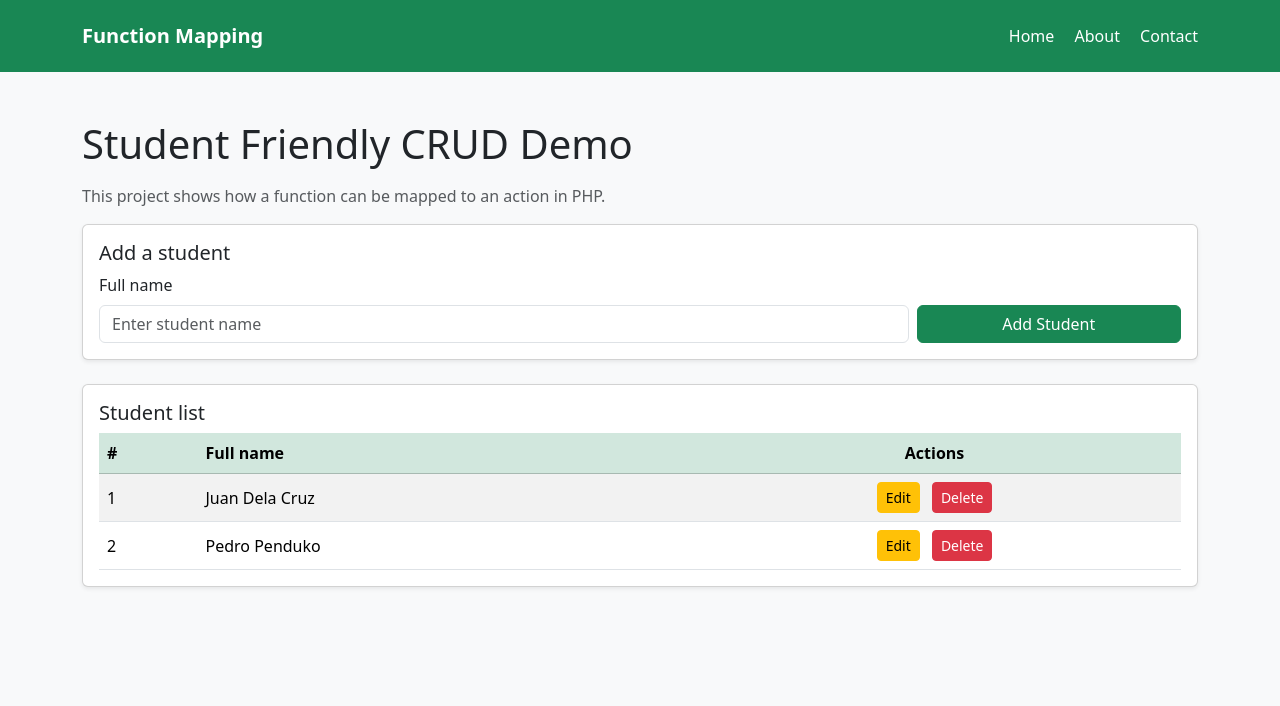
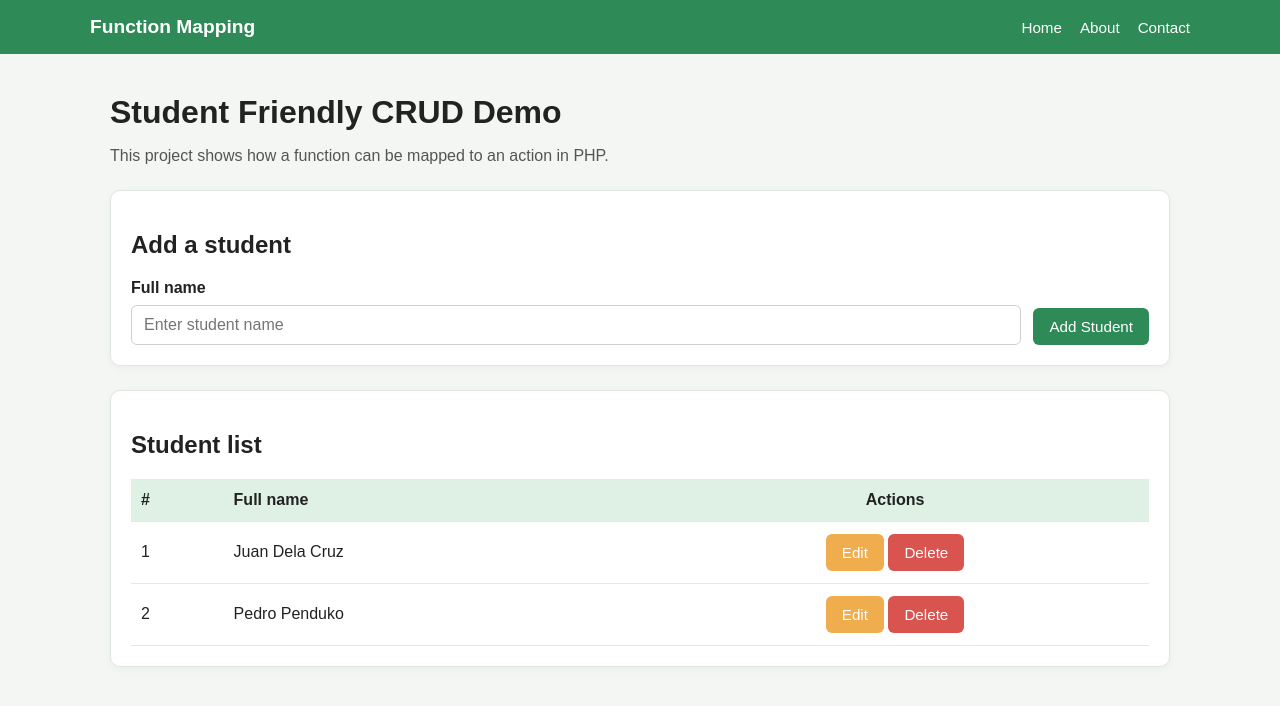
Before and after one commit to m1ch93l/function-mapping, a PHP site: page / in a window 1280 px wide. Shown: the top 706 px of the page. Run offline with PHP 8.4, Linux system fonts and the light colour scheme; data comes from the database, SQL or seed files in the repository.

Commit message:
add basic css and php

```diff
--- a/config/database.php
+++ b/config/database.php
@@ -7,14 +7,15 @@ $config = [
     'dbname' => 'function_mapping',
 ];
 
-$dsn     = "mysql:host={$config['host']};dbname={$config['dbname']}";
-$options = [
-    PDO::ATTR_ERRMODE            => PDO::ERRMODE_EXCEPTION,
-    PDO::ATTR_DEFAULT_FETCH_MODE => PDO::FETCH_ASSOC,
-    PDO::ATTR_EMULATE_PREPARES   => false,
-];
-try {
-    $conn = new PDO($dsn, $config['user'], $config['pass'], $options);
-} catch (PDOException $e) {
-    throw new PDOException($e->getMessage(), (int) $e->getCode());
+$conn = new mysqli(
+    $config['host'],
+    $config['user'],
+    $config['pass'],
+    $config['dbname']
+);
+
+if ($conn->connect_error) {
+    die('Database connection failed: ' . $conn->connect_error);
 }
+
+$conn->set_charset('utf8mb4');
--- a/index.php
+++ b/index.php
@@ -3,76 +3,75 @@ require_once __DIR__ . '/config/database.php';
 
 // First, read all students from the database.
 // Then we display them in a table on this page.
-$sql = 'SELECT * FROM user ORDER BY id ASC';
-$stmt = $conn->prepare($sql);
-$stmt->execute();
-$users = $stmt->fetchAll(PDO::FETCH_ASSOC);
+$result = $conn->query('SELECT * FROM user ORDER BY id ASC');
+$users = $result ? $result->fetch_all(MYSQLI_ASSOC) : [];
 ?>
 <!DOCTYPE html>
 <html lang="en">
+
 <head>
     <meta charset="UTF-8">
     <meta name="viewport" content="width=device-width, initial-scale=1.0">
     <title>Function Mapping</title>
-    <link href="https://cdn.jsdelivr.net/npm/bootstrap@5.3.3/dist/css/bootstrap.min.css" rel="stylesheet">
+    <link rel="stylesheet" href="styles.css">
 </head>
-<body class="bg-light">
-    <nav class="navbar navbar-dark bg-success px-4 py-3">
-        <div class="container">
-            <a class="navbar-brand fw-bold" href="index.php">Function Mapping</a>
-            <div>
-                <a class="text-white text-decoration-none me-3" href="index.php">Home</a>
-                <a class="text-white text-decoration-none me-3" href="about.php">About</a>
-                <a class="text-white text-decoration-none" href="contact.php">Contact</a>
+
+<body>
+    <nav class="navbar">
+        <div class="navbar-inner">
+            <a class="navbar-brand" href="index.php">Function Mapping</a>
+            <div class="nav-links">
+                <a href="index.php">Home</a>
+                <a href="about.php">About</a>
+                <a href="contact.php">Contact</a>
             </div>
         </div>
     </nav>
 
-    <div class="container py-5">
-        <h1 class="mb-3">Student Friendly CRUD Demo</h1>
-        <p class="text-muted">This project shows how a function can be mapped to an action in PHP.</p>
+    <div class="container">
+        <h1 class="page-title">Student Friendly CRUD Demo</h1>
+        <p class="subtitle">This project shows how a function can be mapped to an action in PHP.</p>
 
-        <div class="card shadow-sm mb-4">
+        <div class="card">
             <div class="card-body">
-                <h2 class="h5">Add a student</h2>
-                <!-- When this form is submitted, it sends action=create to crud.php -->
-                <form action="crud.php?action=create" method="post" class="row g-2 align-items-end">
-                    <div class="col-md-9">
-                        <label for="fullname" class="form-label">Full name</label>
-                        <input type="text" name="fullname" id="fullname" class="form-control" placeholder="Enter student name" required>
+                <h2>Add a student</h2>
+                <form action="crud.php?action=create" method="post">
+                    <div class="form-row">
+                        <div class="form-group">
+                            <label for="fullname">Full name</label>
+                            <input type="text" name="fullname" id="fullname" placeholder="Enter student name" required>
                         </div>
-                    <div class="col-md-3">
-                        <button type="submit" class="btn btn-success w-100">Add Student</button>
+                        <button type="submit" class="btn btn-success">Add Student</button>
                     </div>
                 </form>
             </div>
         </div>
 
-        <div class="card shadow-sm">
+        <div class="card">
             <div class="card-body">
-                <h2 class="h5">Student list</h2>
-                <div class="table-responsive">
-                    <table class="table table-striped table-hover align-middle mb-0">
-                        <thead class="table-success">
+                <h2>Student list</h2>
+                <table>
+                    <thead>
                         <tr>
                             <th>#</th>
                             <th>Full name</th>
-                                <th class="text-center">Actions</th>
+                            <th class="table-actions">Actions</th>
                         </tr>
                     </thead>
                     <tbody>
                         <?php if (empty($users)): ?>
                         <tr>
-                                    <td colspan="3" class="text-center text-muted py-4">No students found yet.</td>
+                            <td colspan="3" class="empty-row">No students found yet.</td>
                         </tr>
                         <?php else: ?>
                         <?php foreach ($users as $user): ?>
                         <tr>
                             <td><?= htmlspecialchars((string) $user['id']) ?></td>
                             <td><?= htmlspecialchars($user['fullname']) ?></td>
-                                        <td class="text-center">
-                                            <a href="crud.php?action=edit&id=<?= (int) $user['id'] ?>" class="btn btn-sm btn-warning me-2">Edit</a>
-                                            <a href="crud.php?action=delete&id=<?= (int) $user['id'] ?>" class="btn btn-sm btn-danger" onclick="return confirm('Are you sure you want to delete this student?');">Delete</a>
+                            <td class="table-actions">
+                                <button type="button" class="btn btn-warning edit-btn" data-id="<?= (int) $user['id'] ?>">Edit</button>
+                                <a href="crud.php?action=delete&id=<?= (int) $user['id'] ?>" class="btn btn-danger"
+                                    onclick="return confirm('Are you sure you want to delete this student?');">Delete</a>
                             </td>
                         </tr>
                         <?php endforeach; ?>
@@ -82,6 +81,86 @@ $users = $stmt->fetchAll(PDO::FETCH_ASSOC);
             </div>
         </div>
     </div>
+
+    <div id="editModal" class="modal" role="dialog" aria-modal="true" aria-labelledby="editModalTitle">
+        <div class="modal-dialog">
+            <div class="modal-content">
+                <div class="modal-header">
+                    <h3 id="editModalTitle">Edit student</h3>
+                    <button type="button" class="close-btn" data-close-modal="true" aria-label="Close modal">&times;</button>
                 </div>
+
+                <div class="modal-body">
+                    <form action="crud.php?action=update" method="post">
+                        <input type="hidden" name="id" id="edit-id">
+
+                        <div class="form-group">
+                            <label for="edit-fullname">Full name</label>
+                            <input type="text" name="fullname" id="edit-fullname" required>
+                        </div>
+
+                        <div class="inline-actions">
+                            <button type="button" class="btn btn-secondary" data-close-modal="true">Cancel</button>
+                            <button type="submit" class="btn btn-success">Update Student</button>
+                        </div>
+                    </form>
+                </div>
+            </div>
+        </div>
+    </div>
+
+    <script>
+        document.addEventListener('DOMContentLoaded', function () {
+            const modal = document.getElementById('editModal');
+            const studentIdInput = document.getElementById('edit-id');
+            const studentNameInput = document.getElementById('edit-fullname');
+
+            document.querySelectorAll('.edit-btn').forEach(function (button) {
+                button.addEventListener('click', function () {
+                    const studentId = this.dataset.id;
+
+                    fetch('crud.php?action=getUser&id=' + encodeURIComponent(studentId))
+                        .then(function (response) {
+                            if (!response.ok) {
+                                throw new Error('Request failed');
+                            }
+                            return response.json();
+                        })
+                        .then(function (data) {
+                            if (!data.success) {
+                                alert(data.message || 'Student not found.');
+                                return;
+                            }
+
+                            studentIdInput.value = data.user.id;
+                            studentNameInput.value = data.user.fullname;
+                            modal.classList.add('show');
+                        })
+                        .catch(function () {
+                            alert('Unable to load student data.');
+                        });
+                });
+            });
+
+            document.querySelectorAll('[data-close-modal="true"]').forEach(function (button) {
+                button.addEventListener('click', function () {
+                    modal.classList.remove('show');
+                });
+            });
+
+            modal.addEventListener('click', function (event) {
+                if (event.target === modal) {
+                    modal.classList.remove('show');
+                }
+            });
+
+            document.addEventListener('keydown', function (event) {
+                if (event.key === 'Escape') {
+                    modal.classList.remove('show');
+                }
+            });
+        });
+    </script>
 </body>
+
 </html>
--- /dev/null
+++ b/styles.css
@@ -0,0 +1,244 @@
+* {
+  box-sizing: border-box;
+}
+
+body {
+  margin: 0;
+  font-family: Arial, sans-serif;
+  background: #f3f6f3;
+  color: #222;
+}
+
+.navbar {
+  background: #2e8b57;
+  padding: 16px 24px;
+}
+
+.navbar-inner {
+  max-width: 1100px;
+  margin: 0 auto;
+  display: flex;
+  justify-content: space-between;
+  align-items: center;
+}
+
+.navbar-brand {
+  color: #fff;
+  text-decoration: none;
+  font-weight: bold;
+  font-size: 1.2rem;
+}
+
+.nav-links {
+  display: flex;
+  gap: 18px;
+}
+
+.nav-links a {
+  color: #fff;
+  text-decoration: none;
+  font-size: 0.95rem;
+}
+
+.container {
+  max-width: 1100px;
+  margin: 40px auto;
+  padding: 0 20px;
+}
+
+.page-title {
+  margin-bottom: 10px;
+  font-size: 2rem;
+}
+
+.subtitle {
+  color: #555;
+  margin-bottom: 25px;
+}
+
+.card {
+  background: #fff;
+  border: 1px solid #dfe8df;
+  border-radius: 10px;
+  box-shadow: 0 2px 8px rgba(0, 0, 0, 0.04);
+  margin-bottom: 24px;
+}
+
+.card-body {
+  padding: 20px;
+}
+
+.form-row {
+  display: flex;
+  gap: 12px;
+  align-items: end;
+  flex-wrap: wrap;
+}
+
+.form-group {
+  flex: 1;
+  min-width: 220px;
+}
+
+label {
+  display: block;
+  margin-bottom: 8px;
+  font-weight: bold;
+}
+
+input[type="text"] {
+  width: 100%;
+  padding: 10px 12px;
+  border: 1px solid #cfcfcf;
+  border-radius: 6px;
+  font-size: 1rem;
+}
+
+button,
+.btn {
+  border: none;
+  border-radius: 6px;
+  padding: 10px 16px;
+  cursor: pointer;
+  font-size: 0.95rem;
+  text-decoration: none;
+  display: inline-block;
+  text-align: center;
+}
+
+.btn-success {
+  background: #2e8b57;
+  color: #fff;
+}
+
+.btn-warning {
+  background: #f0ad4e;
+  color: #fff;
+}
+
+.btn-danger {
+  background: #d9534f;
+  color: #fff;
+}
+
+.btn-secondary {
+  background: #6c757d;
+  color: #fff;
+}
+
+table {
+  width: 100%;
+  border-collapse: collapse;
+  background: #fff;
+}
+
+th,
+td {
+  border-bottom: 1px solid #e2e8e2;
+  padding: 12px 10px;
+  text-align: left;
+}
+
+th {
+  background: #dff1e5;
+}
+
+.table-actions {
+  text-align: center;
+}
+
+.empty-row {
+  text-align: center;
+  color: #666;
+  padding: 20px;
+}
+
+.page-box {
+  max-width: 520px;
+  margin: 40px auto;
+  background: #fff;
+  border: 1px solid #dfe8df;
+  border-radius: 10px;
+  box-shadow: 0 2px 8px rgba(0, 0, 0, 0.04);
+}
+
+.form-box {
+  padding: 24px;
+}
+
+.form-box h1 {
+  margin-top: 0;
+  margin-bottom: 16px;
+  font-size: 1.7rem;
+}
+
+.inline-actions {
+  display: flex;
+  justify-content: space-between;
+  gap: 12px;
+  margin-top: 18px;
+}
+
+.modal {
+  position: fixed;
+  inset: 0;
+  background: rgba(0, 0, 0, 0.45);
+  display: none;
+  align-items: center;
+  justify-content: center;
+  padding: 20px;
+  z-index: 1000;
+}
+
+.modal.show {
+  display: flex;
+}
+
+.modal-dialog {
+  width: 100%;
+  max-width: 480px;
+  background: #fff;
+  border-radius: 10px;
+  overflow: hidden;
+  box-shadow: 0 10px 25px rgba(0, 0, 0, 0.2);
+}
+
+.modal-header {
+  display: flex;
+  justify-content: space-between;
+  align-items: center;
+  padding: 18px 20px;
+  border-bottom: 1px solid #e8e8e8;
+}
+
+.modal-header h3 {
+  margin: 0;
+  font-size: 1.4rem;
+}
+
+.close-btn {
+  border: none;
+  background: transparent;
+  font-size: 2rem;
+  line-height: 1;
+  cursor: pointer;
+  color: #555;
+}
+
+.modal-body {
+  padding: 20px;
+}
+
+@media (max-width: 640px) {
+  .navbar-inner,
+  .nav-links,
+  .inline-actions,
+  .form-row {
+    flex-direction: column;
+    align-items: stretch;
+  }
+
+  .nav-links {
+    gap: 10px;
+  }
+}
```
Also changed, not shown: about.php (+12 -12 lines), contact.php (+12 -12 lines), crud.php (+57 -23 lines), views/edit-user.php (+13 -13 lines). Lines whose indentation alone changed are shown as unchanged.
